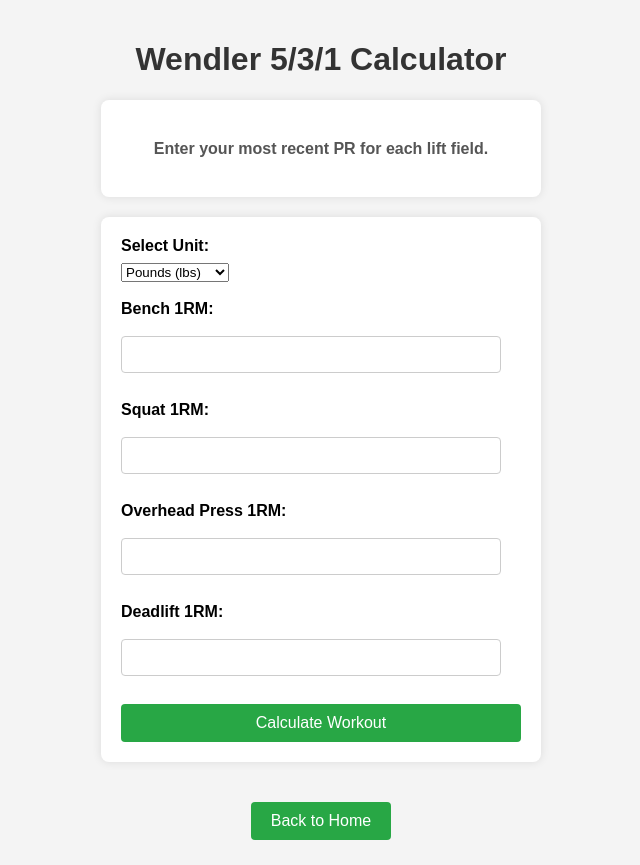
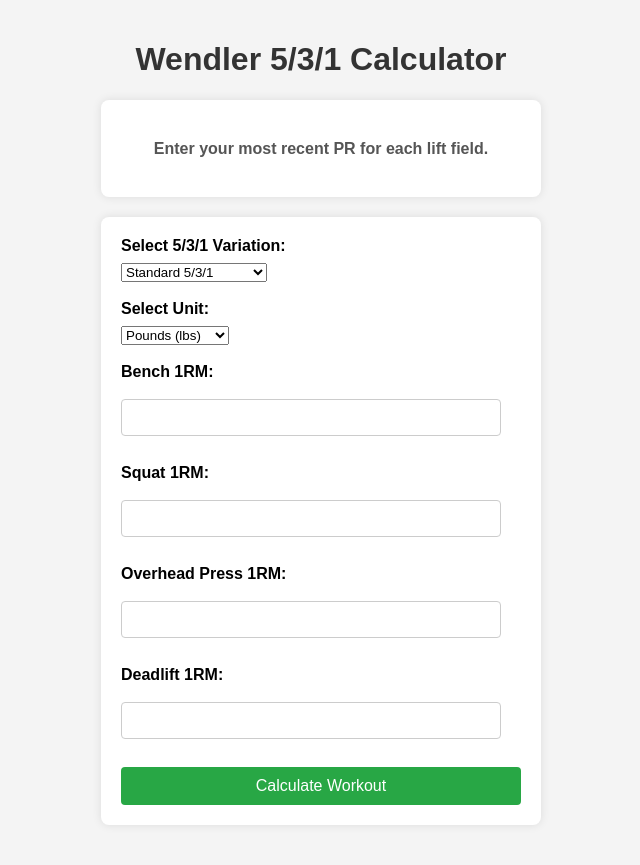
Before and after one commit to GilHope/workout_app, a Flask app: page /calculator in a window 1280 px wide. Shown: the top 865 px of the page, without its empty margins (319-959 px from the left). Before the commit the page ends 840 px from the top, so only its background shows below. Run offline with Flask 3, Linux system fonts and the light colour scheme.

Commit message:
add program selector

```diff
--- a/frontend/templates/calculator.html
+++ b/frontend/templates/calculator.html
@@ -16,12 +16,23 @@
     </section>
 
     <form method="post">
+        <label for="variation">Select 5/3/1 Variation:</label>
+        <select id="variation" name="variation">
+            <option value="standard">Standard 5/3/1</option>
+            <option value="boring-but-big">Boring But Big</option>
+            <option value="fsl">First Set Last (FSL)</option>
+            <option value="joker-sets">Joker Sets</option>
+            <option value="building-the-monolith">Building the Monolith</option>
+            <option value="531-for-powerlifting">5/3/1 for Powerlifting</option>
+        </select><br><br>
+
         <!-- Unit Selector -->
         <label for="unit_selector">Select Unit:</label>
         <select id="unit_selector" name="unit">
             <option value="lbs" {% if unit == 'lbs' %}selected{% endif %}>Pounds (lbs)</option>
             <option value="kg" {% if unit == 'kg' %}selected{% endif %}>Kilograms (kg)</option>
         </select><br><br>
+
         <!-- 1RM Fields -->
         <label for="bench_1rm">Bench 1RM:</label>
         <input type="number" id="bench_1rm" name="bench_1rm" required value="{{ request.form.get('bench_1rm', '') }}"><br><br>
```
